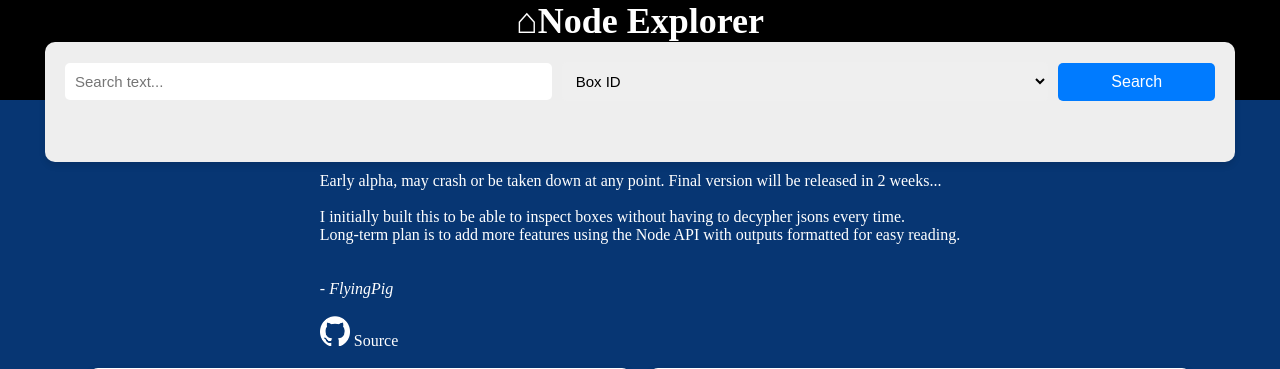
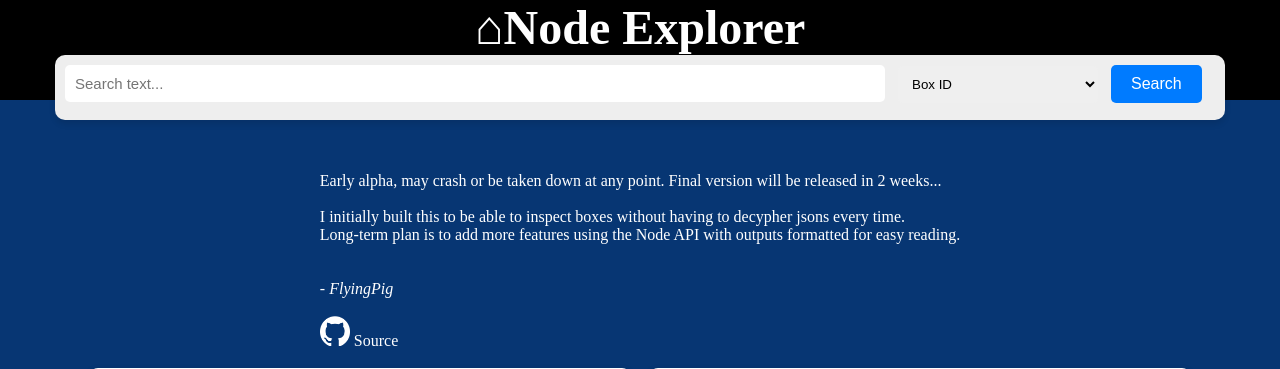
Before and after one commit to FlyingPig69/Ergo-node-explorer, a Flask app: page / in a window 1280 px wide. Shown: the top 369 px of the page. Run offline with Flask 3, Linux system fonts and the light colour scheme; data that the repository does not hold is empty.

Commit message:
Update style_sheet.css

```diff
--- a/api/static/css/style_sheet.css
+++ b/api/static/css/style_sheet.css
@@ -93,7 +93,7 @@ td {
 }
 
 a {
-    color: blue;
+    color: #3366ff;
     text-decoration: none;
 }
 #json {
@@ -151,21 +151,20 @@ a {
 }
 
 .search-card {
-    justify-content: center;
-    text-align:center;
-    height: 80px;
+    justify-content:left;
+    text-align:left;
+    height: 45px;
     font-size: 12px;
     margin: 0 auto; /* This centers the container */
     width:1150px;
     max-width: 1150px;
     background-color: #eeeeee;
-    padding: 20px;
+    padding: 10px;
     border-radius: 10px;
     box-shadow: 0 4px 6px rgba(0, 0, 0, 0.1);
 }
 
 .flex-container {
-    display: flex;
     justify-content: space-between;
     align-items: center;
 }
@@ -252,7 +251,7 @@ button.clipboard-icon {
     top: 0; /* Stick to the top of the viewport */
     z-index: 1000; /* Ensure it's above other elements on the page */
     color: white;
-    font-size: 36px;
+    font-size: 48px;
 }
 
 .asset-popup-content {
@@ -294,12 +293,14 @@ button.clipboard-icon {
 }
 
 .custom-search-box {
-    width: 500px;
+    width: 800px;
+    max-width:800px;
     font-size: 15px;
 }
 
 .custom-search-lov {
-    width: 150px;
+    width: 200px;
+    max-width:200px
     font-size: 15px;
 }
 
```
